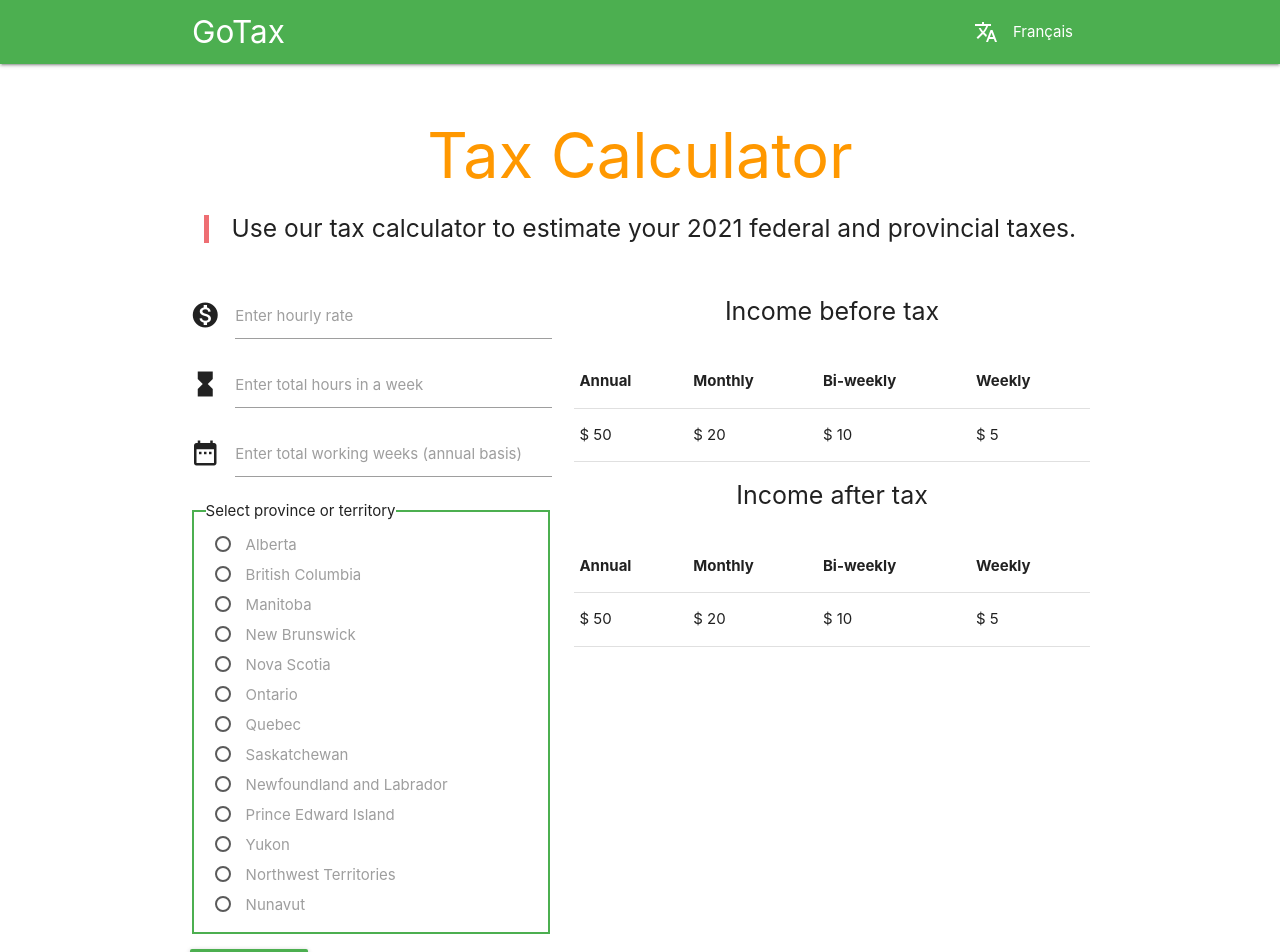
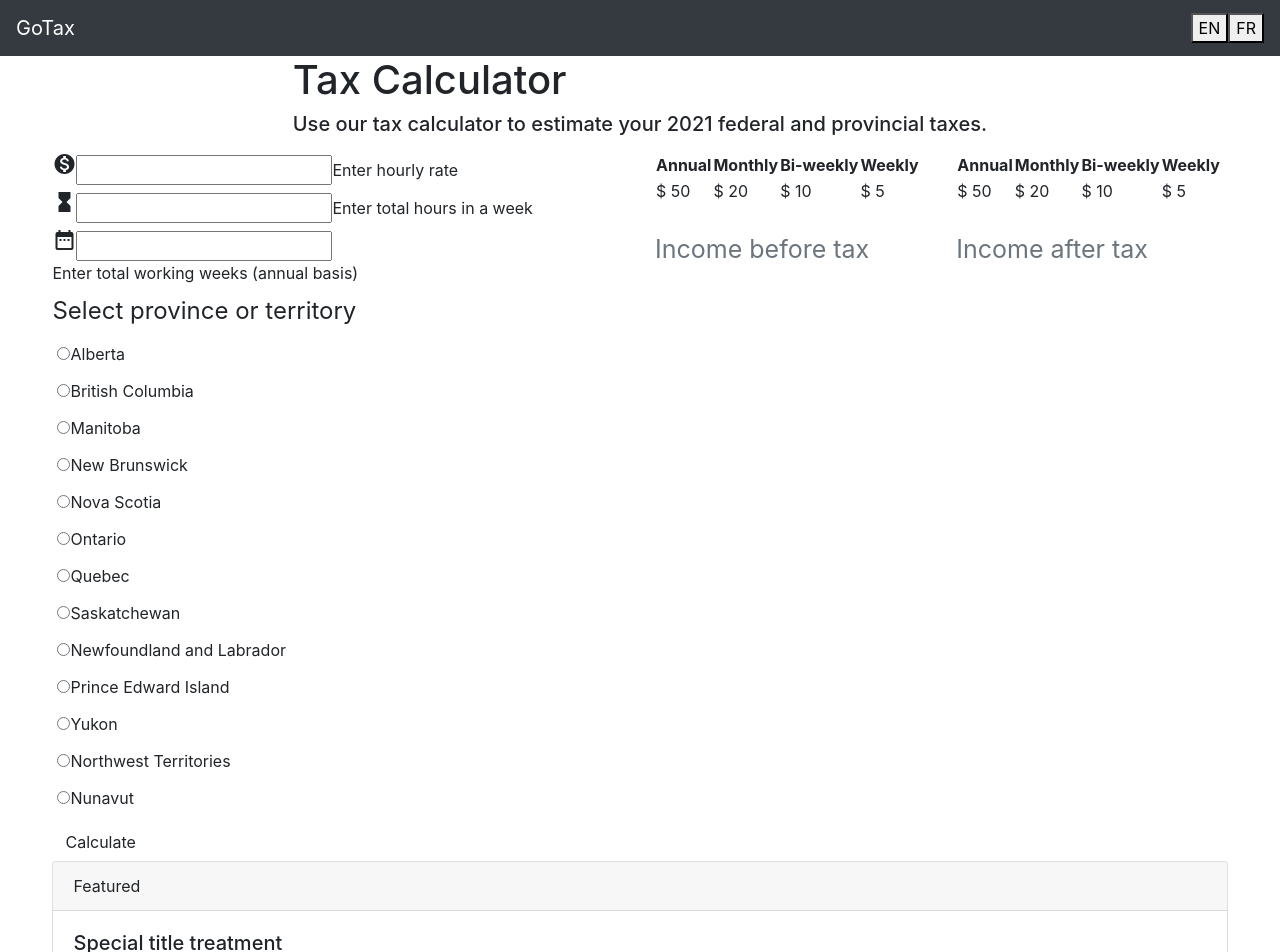
Before and after one commit to oni20/Tax-Calculator, a Next.js app in the folder tax-calculator-next/: page / in a window 1280 px wide. Shown: the top 952 px of the page. Built offline with nearby package versions, Linux system fonts and the light colour scheme.

Commit message:
updating to bootstrap and SCSS

```diff
--- a/tax-calculator-next/components/Body/Body.js
+++ b/tax-calculator-next/components/Body/Body.js
@@ -1,6 +1,8 @@
 import React, { useState, useEffect } from 'react';
 import Table from '../common/Table';
 import Radio from '../common/Radio';
+import Card from 'react-bootstrap/Card';
+import Button from 'react-bootstrap/Button';
 
 const Body = props => {
   const [provinceDDVal, setProvinceDDVal] = useState(""),
@@ -100,6 +102,18 @@ const Body = props => {
             </div>
           </div>
         </div>
+
+        <Card>
+  <Card.Header>Featured</Card.Header>
+  <Card.Body>
+    <Card.Title>Special title treatment</Card.Title>
+    <Card.Text>
+      With supporting text below as a natural lead-in to additional content.
+    </Card.Text>
+    <Button variant="primary">Go somewhere</Button>
+  </Card.Body>
+</Card>
+
       </div>
     </>
   );
--- a/tax-calculator-next/components/Header/Header.js
+++ b/tax-calculator-next/components/Header/Header.js
@@ -1,4 +1,9 @@
 import React, { useState } from 'react';
+import Navbar from 'react-bootstrap/Navbar';
+import Container from 'react-bootstrap/Container';
+import Row from 'react-bootstrap/Row';
+import Col from 'react-bootstrap/Col';
+import './languageToggle.scss';
 
 const Header = props => {
   const toggleLanguage = event => {
@@ -7,30 +12,51 @@ const Header = props => {
   }
 
   return (
-    <nav className="green" role="navigation">
-      <div className="nav-wrapper container">
-        <a id="logo-container" href="#" className="brand-logo">
-          {props.headerTitle}
-        </a>
-        <ul className="right hide-on-med-and-down">
-          <li>
-            <a href="#" onClick={toggleLanguage}>
-              <i className="material-icons left">translate</i>
-              {props.language == "en" ? "Français" : "English"}
-            </a>
-          </li>
-        </ul>
+  <Container fluid className="no-padding">
+  <Row noGutters>
+  <Col xs={12}>
+  <Navbar bg="dark" variant="dark">
+    <Navbar.Brand href="#home">
+      {props.headerTitle}
+      </Navbar.Brand>
+      <div className="d-flex w-100 justify-content-end align-items-center">
+      <ul class="site-header__language-container">
+      <li class="site-header__language-item">
+            <button class="site-header__language-link site-header__language-link--active" href="">EN</button>
+      </li>
+      <li>
+            <button class="site-header__language-link">FR</button>
+      </li>
+      </ul>
+      </div>
+  </Navbar>
+  </Col>
+  </Row>
+  </Container>
+    // <nav className="green" role="navigation">
+    //   <div className="nav-wrapper container">
+    //     <a id="logo-container" href="#" className="brand-logo">
+    //       {props.headerTitle}
+    //     </a>
+    //     <ul className="right hide-on-med-and-down">
+    //       <li>
+    //         <a href="#" onClick={toggleLanguage}>
+    //           <i className="material-icons left">translate</i>
+    //           {props.language == "en" ? "Français" : "English"}
+    //         </a>
+    //       </li>
+    //     </ul>
 
-        <ul id="nav-mobile" className="sidenav">
-          <li>
-            <a href="#" onClick={toggleLanguage}>
-              {props.language == "en" ? "Français" : "English"}
-            </a>
-          </li>
-        </ul>
-        <a href="#" data-target="nav-mobile" className="sidenav-trigger"><i className="material-icons">menu</i></a>
-      </div>
-    </nav>
+    //     <ul id="nav-mobile" className="sidenav">
+    //       <li>
+    //         <a href="#" onClick={toggleLanguage}>
+    //           {props.language == "en" ? "Français" : "English"}
+    //         </a>
+    //       </li>
+    //     </ul>
+    //     <a href="#" data-target="nav-mobile" className="sidenav-trigger"><i className="material-icons">menu</i></a>
+    //   </div>
+    // </nav>
   )
 }
 
--- /dev/null
+++ b/tax-calculator-next/components/Header/languageToggle.scss
@@ -0,0 +1,6 @@
+.site-header__language-container {
+     display: flex;
+     align-items: center;
+     list-style-type: none;
+     margin-bottom: 0;
+}
--- /dev/null
+++ b/tax-calculator-next/components/common/Card.js
@@ -0,0 +1,2 @@
+import React from 'react';
+import Button from 'react-bootstrap/Button';
--- /dev/null
+++ b/tax-calculator-next/next.config.js
@@ -0,0 +1,5 @@
+const withSass = require('@zeit/next-sass');
+const path = require('path');
+
+module.exports = withSass({
+    /* my next config */ });
--- a/tax-calculator-next/package.json
+++ b/tax-calculator-next/package.json
@@ -8,9 +8,11 @@
     "start": "next start"
   },
   "dependencies": {
+    "@zeit/next-sass": "^1.0.1",
     "next": "^10.0.2",
     "react": "^17.0.1",
-    "react-dom": "^17.0.1"
+    "react-dom": "^17.0.1",
+    "sass": "^1.32.0"
   },
   "devDependencies": {
     "bootstrap": "^4.5.3",
--- a/tax-calculator-next/pages/_app.js
+++ b/tax-calculator-next/pages/_app.js
@@ -1,5 +1,5 @@
-import '../styles/globals.css'
-import '../styles/body.css'
+import '../styles/globals.scss'
+import '../styles/body.scss'
 
 function MyApp({ Component, pageProps }) {
   return <Component {...pageProps} />
--- a/tax-calculator-next/pages/index.js
+++ b/tax-calculator-next/pages/index.js
@@ -11,7 +11,8 @@ import Dictionary from '../data/Translator';
 import CanadaTaxRule from '../data/CanadaTaxRule.json';
 
 /* Import custom stylesheet */
-import styles from '../styles/Home.module.css';
+import styles from '../styles/Home.module.scss';
+import '../styles/App.scss';
 
 const currYear = new Date().getFullYear();
 
@@ -41,7 +42,6 @@ const Home = () => {
         <link rel="icon" href="/favicon.ico" />
 
         <link href="https://fonts.googleapis.com/icon?family=Material+Icons" rel="stylesheet" />
-        <link rel="stylesheet" href="https://cdnjs.cloudflare.com/ajax/libs/materialize/1.0.0/css/materialize.min.css" media="screen,projection" />
       </Head>
 
       <main className={styles.main}>
--- /dev/null
+++ b/tax-calculator-next/styles/app.scss
@@ -0,0 +1 @@
+@import "~bootstrap/scss/bootstrap";
--- a/tax-calculator-next/styles/globals.css
+++ b/tax-calculator-next/styles/globals.scss
@@ -19,6 +19,16 @@ a {
   box-sizing: border-box;
 }
 
+body .no-padding {
+  padding-left: 0;
+  padding-right: 0;
+}
+
+body .no-margin {
+  margin-left: 0;
+  margin-right: 0;
+}
+
 /* Materialize Icons */
 .icon-block {
   padding: 0 15px;
```
Also changed, not shown: tax-calculator-next/styles/Home.module.scss (renamed from tax-calculator-next/styles/Home.module.css), tax-calculator-next/styles/body.scss (renamed from tax-calculator-next/styles/body.css), 1 other file (tests, documents, lock files or other folders).
